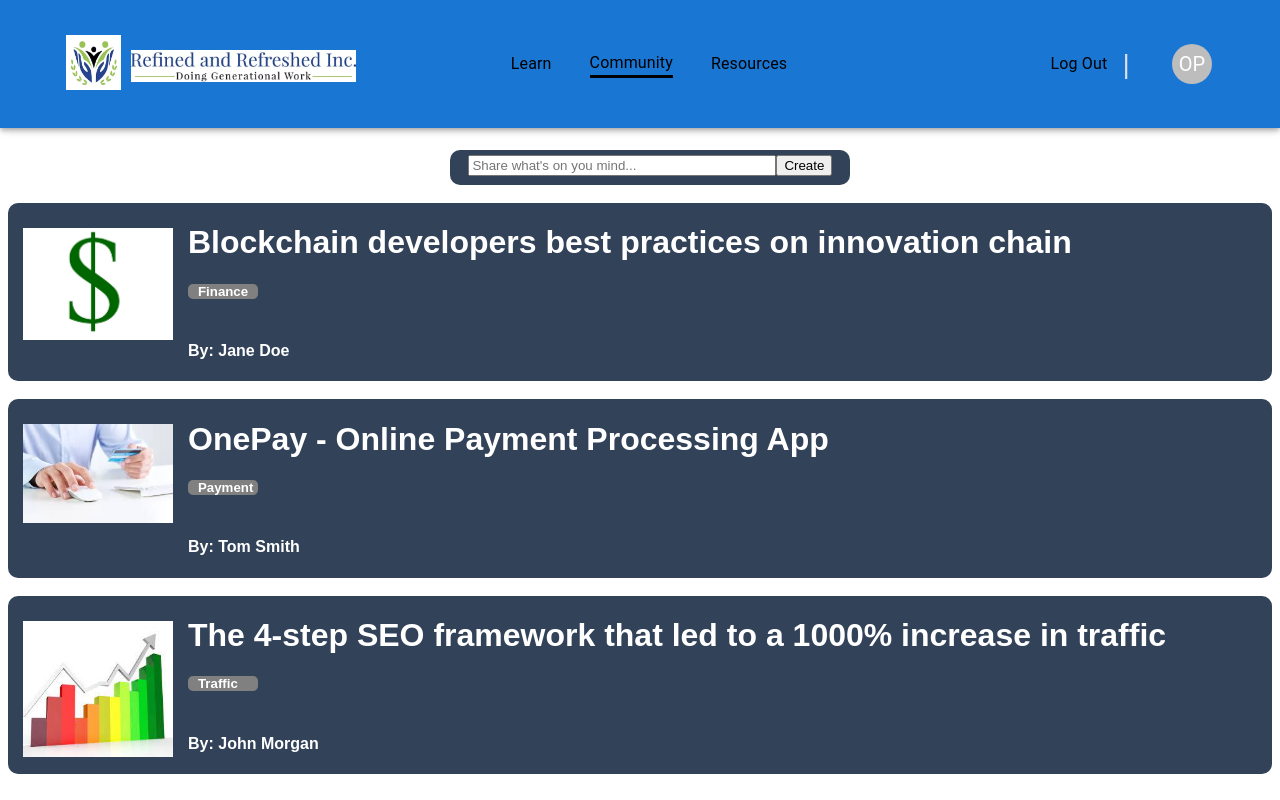
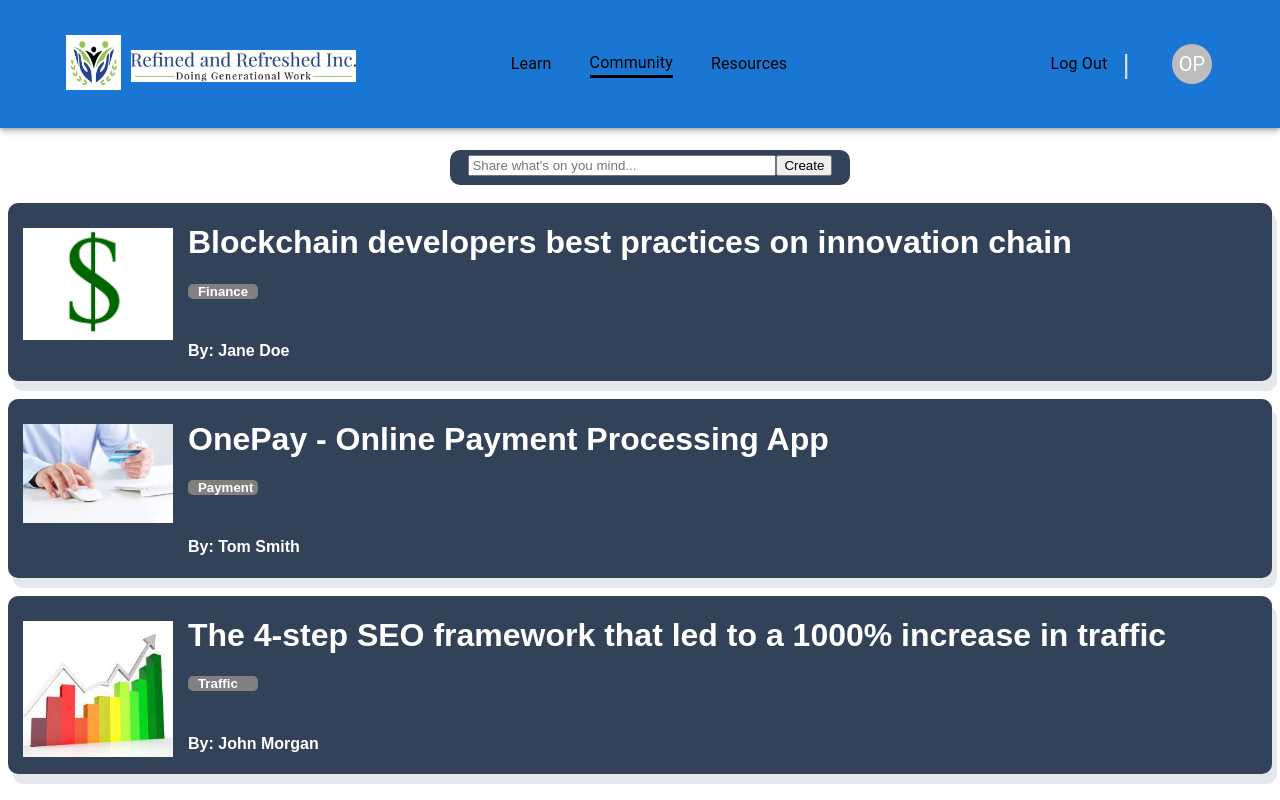
Before and after one commit to gagank02/legacy-builders-portal, a Next.js app in the folder client/: page /community in a window 1280 px wide. Shown: the top 800 px of the page. Built offline with nearby package versions, Linux system fonts and the light colour scheme.

Commit message:
Added shadow on community page

```diff
--- a/client/components/community.css
+++ b/client/components/community.css
@@ -3,6 +3,7 @@
     color: white;
     border-radius: 10px;
     display: flex;
+    box-shadow: 5px 10px #e4e8ed;
 }
 
 .CommunityPost .image{
```
